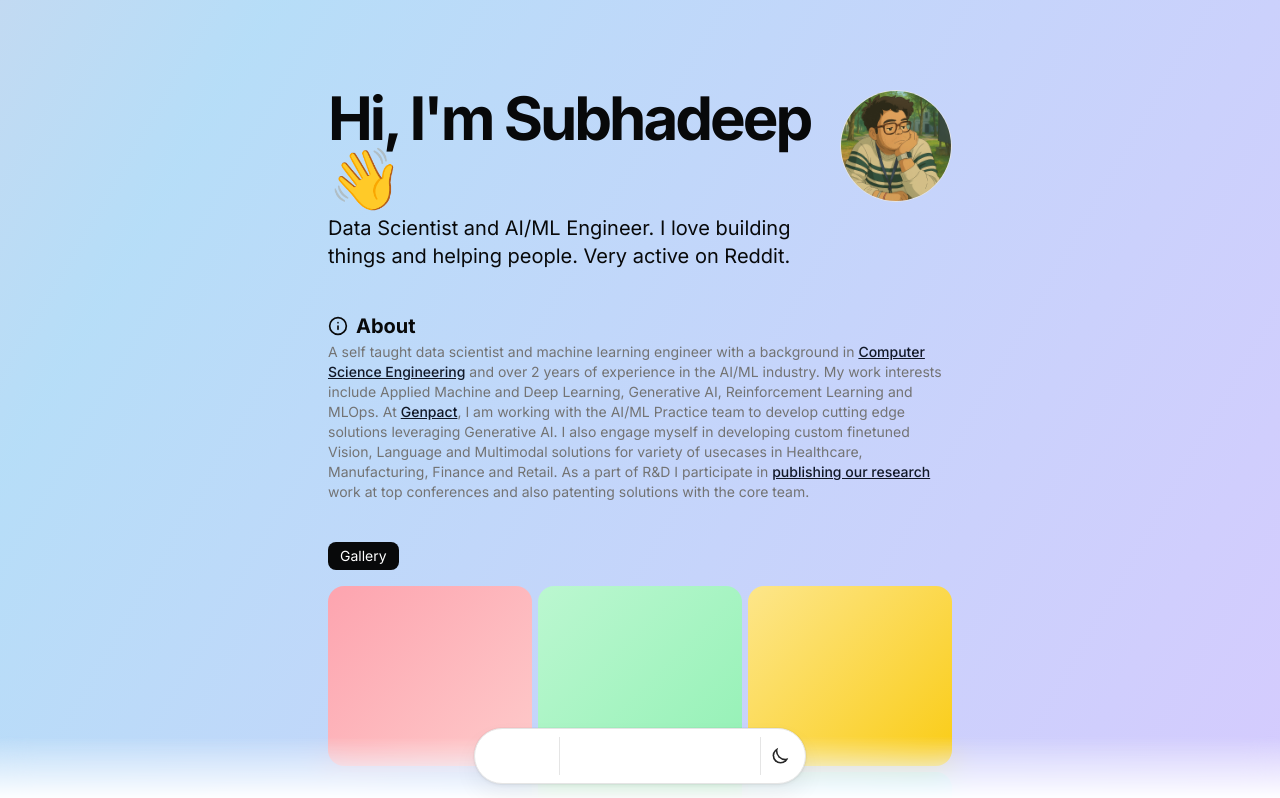
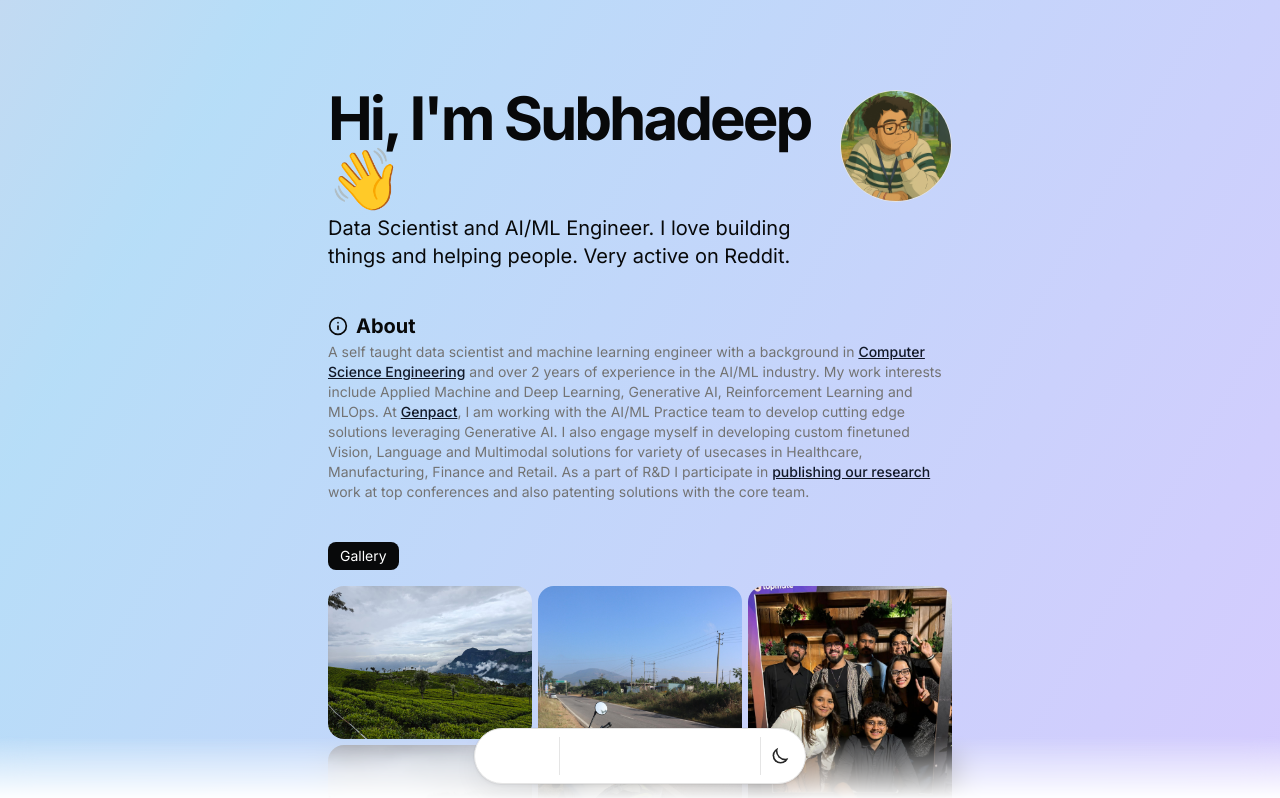
Before and after one commit to Subhadeep0506/shadcn-personal-portfolio, a Next.js app: page / in a window 1280 px wide. Shown: the top 798 px of the page. Built offline with nearby package versions, Linux system fonts and the light colour scheme.

Commit message:
Added gallery

```diff
--- a/src/app/page.tsx
+++ b/src/app/page.tsx
@@ -55,7 +55,7 @@ export default function Page() {
       <section id="gallery">
         <BlurFade delay={BLUR_FADE_DELAY * 4.5}>
           <div className="w-full">
-            <GalleryGrid />
+            <GalleryGrid items={DATA.gallery as any}/>
           </div>
         </BlurFade>
       </section>
--- a/src/components/gallery-grid.tsx
+++ b/src/components/gallery-grid.tsx
@@ -1,19 +1,23 @@
 "use client";
 
 import Link from "next/link";
-import { DATA } from "@/data/resume";
 import React from "react";
 import { Reorder, motion } from "framer-motion";
 
-type GalleryItem = (typeof DATA.gallery)[number] & { __id: string };
+type GalleryItem = { src?: string; alt?: string; color?: string; height?: number; href?: string; __id: string };
 
-function toItems(): GalleryItem[] {
-  const base = DATA.gallery ?? [];
-  return base.map((it, i) => ({ ...it, __id: `${it.src ?? it.color ?? "item"}-${i}` }));
-}
+type Props = { items: Omit<GalleryItem, "__id">[] };
 
-export default function GalleryGrid() {
-  const [items, setItems] = React.useState<GalleryItem[]>(toItems());
+export default function GalleryGrid({ items: initialItems }: Props) {
+  const withIds = React.useMemo<GalleryItem[]>(
+    () => initialItems.map((it, i) => ({ ...it, __id: `${it.src ?? it.color ?? "item"}-${i}` })),
+    [initialItems]
+  );
+  const [items, setItems] = React.useState<GalleryItem[]>(withIds);
+
+  React.useEffect(() => {
+    setItems(withIds);
+  }, [withIds]);
 
   return (
     <div className="space-y-4">
--- a/src/data/resume.tsx
+++ b/src/data/resume.tsx
@@ -1,4 +1,45 @@
 import { Icons } from "@/components/icons";
+import fs from "fs";
+import path from "path";
+
+const IMAGE_EXTS = new Set([".jpg", ".jpeg", ".png", ".webp", ".gif", ".svg", ".avif"]);
+
+function extractIndex(filename: string) {
+  const match = filename.match(/(\d+)/g);
+  if (!match) return Number.MAX_SAFE_INTEGER;
+  return parseInt(match[match.length - 1] || "0", 10);
+}
+
+function listGalleryImages() {
+  const publicDir = path.join(process.cwd(), "public");
+  const candidateDirs = ["gallery", path.join("assets", "gallery")];
+  const items: { src: string; alt: string }[] = [];
+
+  for (const dir of candidateDirs) {
+    const full = path.join(publicDir, dir);
+    if (!fs.existsSync(full)) continue;
+    const names = fs.readdirSync(full, { withFileTypes: true })
+      .filter((d) => d.isFile())
+      .map((d) => d.name)
+      .filter((name) => IMAGE_EXTS.has(path.extname(name).toLowerCase()));
+
+    const sorted = names.sort((a, b) => {
+      const ia = extractIndex(a);
+      const ib = extractIndex(b);
+      if (ia === ib) return a.localeCompare(b);
+      return ia - ib;
+    });
+
+    for (const name of sorted) {
+      const src = `/${dir}/${name}`.replace(/\\/g, "/");
+      const base = name.replace(path.extname(name), "");
+      const alt = base.replace(/[-_]+/g, " ").trim();
+      if (!items.find((it) => it.src === src)) items.push({ src, alt });
+    }
+  }
+  return items;
+}
+
 
 export const DATA = {
   name: "Subhadeep Mandal",
@@ -169,17 +210,7 @@ export const DATA = {
       end: "2017",
     },
   ],
-  gallery: [
-    { color: "linear-gradient(135deg,#fda4af,#fecaca)", height: 180 },
-    { color: "linear-gradient(135deg,#bfdbfe,#93c5fd)", height: 280 },
-    { color: "linear-gradient(135deg,#c7d2fe,#a5b4fc)", height: 220 },
-    { color: "linear-gradient(135deg,#bbf7d0,#86efac)", height: 320 },
-    { color: "linear-gradient(135deg,#fed7aa,#fdba74)", height: 200 },
-    { color: "linear-gradient(135deg,#f5d0fe,#e9d5ff)", height: 240 },
-    { color: "linear-gradient(135deg,#fde68a,#facc15)", height: 180 },
-    { color: "linear-gradient(135deg,#bae6fd,#7dd3fc)", height: 260 },
-    { color: "linear-gradient(135deg,#fecdd3,#fda4af)", height: 210 }
-  ],
+  gallery: listGalleryImages(),
   projects: [
     {
       title: "Qwen Mental Health Chatbot System",
```
